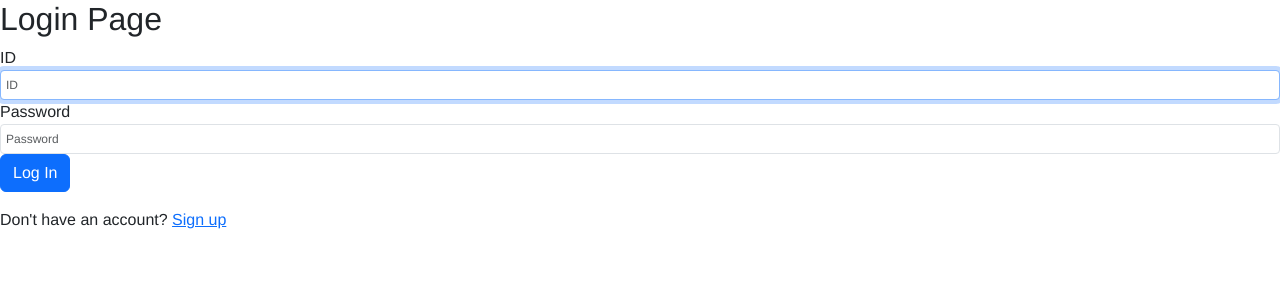
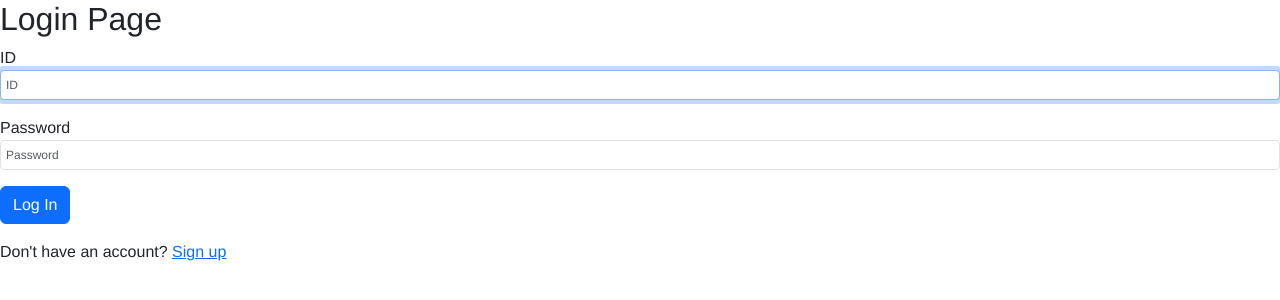
Before and after one commit to HyebeenEmma/TodoStudy_React, a React (Create React App) app: page /login in a window 1280 px wide. Shown: the top 300 px of the page. Built offline with nearby package versions, Linux system fonts and the light colour scheme.

Commit message:
Update Login.js

```diff
--- a/src/Login.js
+++ b/src/Login.js
@@ -25,7 +25,7 @@ const Login = () => {
     <div className="login-form">
       <h2>Login Page</h2>
       <form onSubmit={handleSubmit}>
-        <div className="form-group">
+        <div className="form-group mb-3">
           <label htmlFor="id">ID</label>
           <input
             type="text"
@@ -39,7 +39,7 @@ const Login = () => {
           />
         </div>
 
-        <div className="form-group">
+        <div className="form-group mb-3">
           <label htmlFor="password">Password</label>
           <input
             type="password"
```
